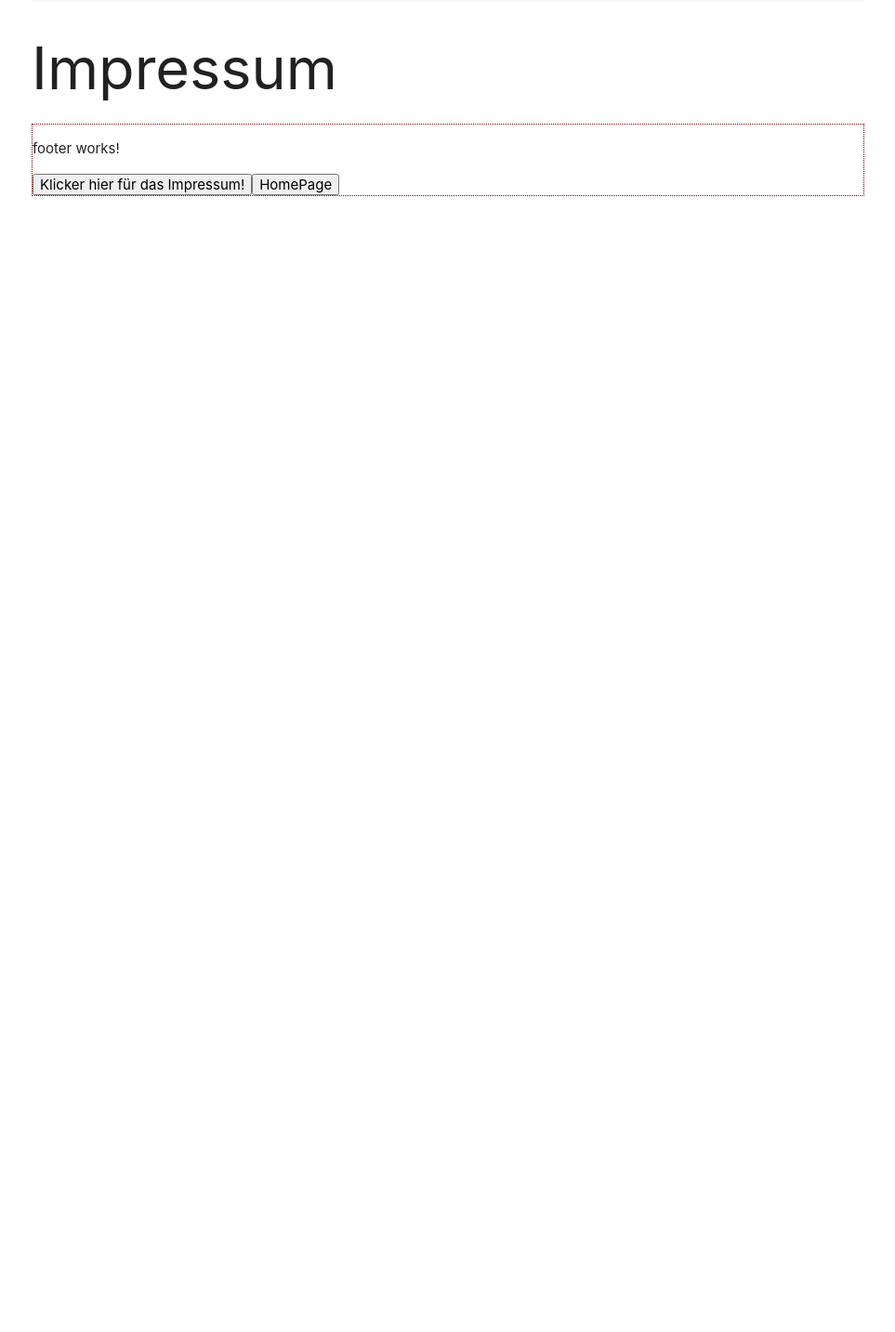
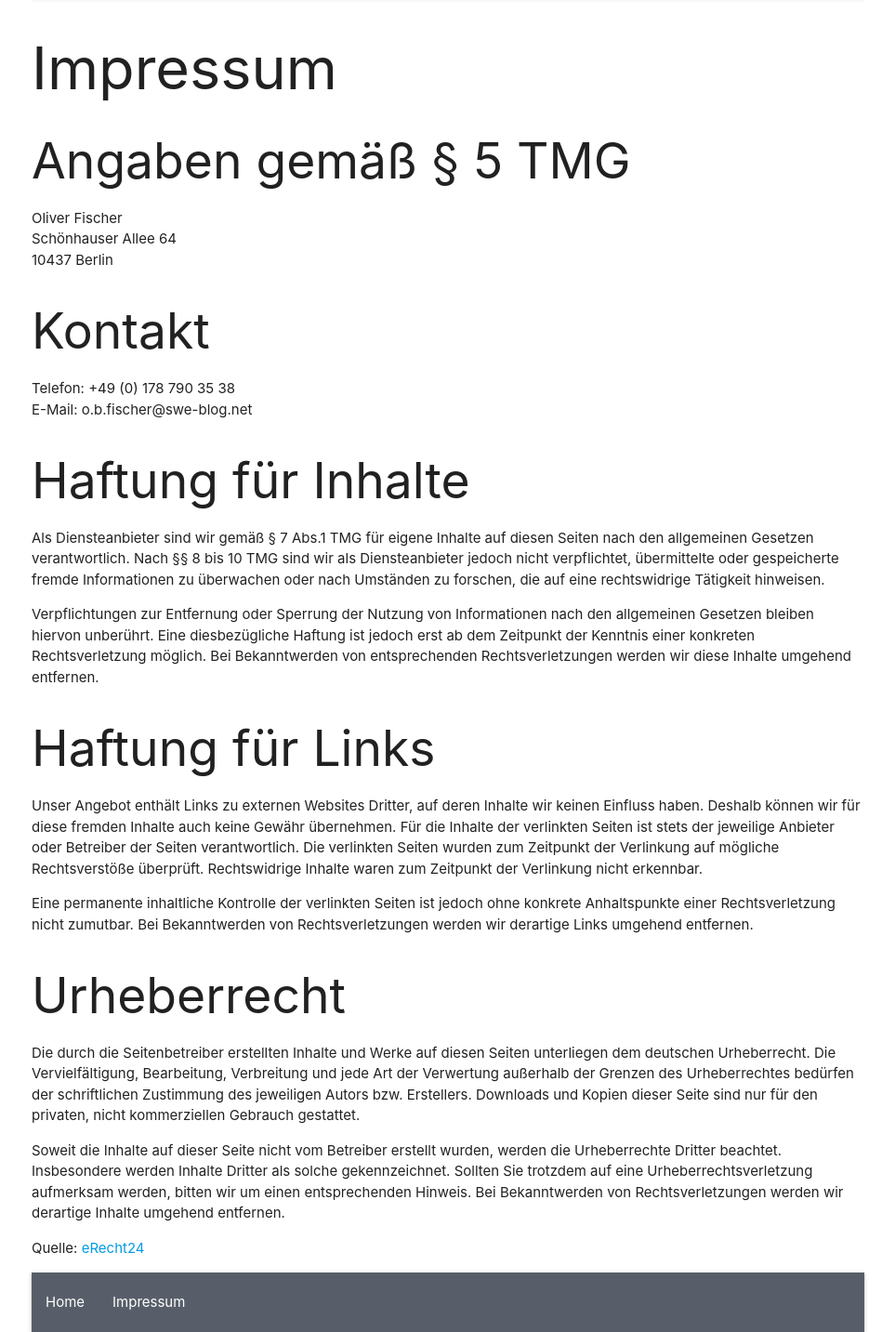
Before and after one commit to konferenzkalender2019/mvp, an Angular app in the folder mvp/: page /impressum in a window 1280 px wide. Shown: the part 67-1500 px from the top of the page at 93% size, without its empty margins (158-1121 px from the left). Before the commit the page ends 800 px from the top, so only its background shows below. Built offline with nearby package versions, Linux system fonts and the light colour scheme.

Commit message:
Impressum hinzugefügt

```diff
--- a/mvp/src/app/footer/footer.component.html
+++ b/mvp/src/app/footer/footer.component.html
@@ -1,10 +1,10 @@
-<div style="border: 1px dotted darkred">
 
-  <p>
-    footer works!
-  </p>
 
-  <a routerLink="/impressum"><button>Klicker hier für das Impressum!</button></a>
-  <a routerLink="/"><button>HomePage</button></a>
+<nav lass="navbar navbar-expand-lg navbar-light" style="background-color: #575e69;">
 
-</div>
+
+  <ul id="nav-mobile" class="left hide-on-med-and-down">
+    <li><a routerLink="/">Home</a></li>
+    <li><a routerLink="/impressum">Impressum</a></li>
+  </ul>
+</nav>
--- a/mvp/src/app/footer/footer.component.scss
+++ b/mvp/src/app/footer/footer.component.scss
@@ -0,0 +1,4 @@
+.navbar-brand {
+  font-size: 20px;
+  margin-left: 10px
+}
--- a/mvp/src/app/impressum/impressum.component.html
+++ b/mvp/src/app/impressum/impressum.component.html
@@ -4,6 +4,84 @@
 
   <h1>Impressum</h1>
 
+  <h2>Angaben gemäß § 5 TMG</h2>
+
+  <p>
+    Oliver Fischer<br/>
+    Schönhauser Allee 64<br/>
+    10437 Berlin
+  </p>
+
+  <h2>Kontakt</h2>
+
+  <p>
+    Telefon: +49 (0) 178 790 35 38<br/>
+    <!-- todo  Telefax: +49 (0) 123 44 55 99 -->
+    E-Mail: o.b.fischer@swe-blog.net
+  </p>
+
+  <h2>Haftung für Inhalte</h2>
+
+  <p>
+    Als Diensteanbieter sind wir gemäß § 7 Abs.1 TMG für eigene Inhalte auf
+    diesen Seiten nach den allgemeinen Gesetzen verantwortlich. Nach §§ 8 bis 10 TMG
+    sind wir als Diensteanbieter jedoch nicht verpflichtet, übermittelte oder
+    gespeicherte fremde Informationen zu überwachen oder nach Umständen zu forschen,
+    die auf eine rechtswidrige Tätigkeit hinweisen.
+  </p>
+
+  <p>
+    Verpflichtungen zur Entfernung oder Sperrung der Nutzung von Informationen nach
+    den allgemeinen Gesetzen bleiben hiervon unberührt. Eine diesbezügliche Haftung
+    ist jedoch erst ab dem Zeitpunkt der Kenntnis einer konkreten Rechtsverletzung
+    möglich. Bei Bekanntwerden von entsprechenden Rechtsverletzungen werden wir
+    diese Inhalte umgehend entfernen.
+  </p>
+
+  <h2>Haftung für Links</h2>
+
+  <p>
+    Unser Angebot enthält Links zu externen Websites Dritter, auf deren Inhalte wir
+    keinen Einfluss haben. Deshalb können wir für diese fremden Inhalte auch keine
+    Gewähr übernehmen. Für die Inhalte der verlinkten Seiten ist stets der
+    jeweilige Anbieter oder Betreiber der Seiten verantwortlich. Die verlinkten
+    Seiten wurden zum Zeitpunkt der Verlinkung auf mögliche Rechtsverstöße überprüft.
+    Rechtswidrige Inhalte waren zum Zeitpunkt der Verlinkung nicht erkennbar.
+  </p>
+
+  <p>
+    Eine permanente inhaltliche Kontrolle der verlinkten Seiten ist jedoch ohne
+    konkrete Anhaltspunkte einer Rechtsverletzung nicht zumutbar. Bei Bekanntwerden
+    von Rechtsverletzungen werden wir derartige Links umgehend entfernen.
+  </p>
+
+  <h2>Urheberrecht</h2>
+
+  <p>
+    Die durch die Seitenbetreiber erstellten Inhalte und Werke auf diesen Seiten
+    unterliegen dem deutschen Urheberrecht. Die Vervielfältigung, Bearbeitung,
+    Verbreitung und jede Art der Verwertung außerhalb der Grenzen des Urheberrechtes
+    bedürfen der schriftlichen Zustimmung des jeweiligen Autors bzw. Erstellers.
+    Downloads und Kopien dieser Seite sind nur für den privaten, nicht
+    kommerziellen Gebrauch gestattet.
+  </p>
+
+
+  <p>
+    Soweit die Inhalte auf dieser Seite nicht vom Betreiber erstellt wurden, werden die
+    Urheberrechte Dritter beachtet. Insbesondere werden Inhalte Dritter als solche
+    gekennzeichnet. Sollten Sie trotzdem auf eine Urheberrechtsverletzung aufmerksam
+    werden, bitten wir um einen entsprechenden Hinweis. Bei Bekanntwerden von
+    Rechtsverletzungen werden wir derartige Inhalte umgehend entfernen.
+  </p>
+
+
+  <p>
+    Quelle: <a href="https://www.e-recht24.de" target="erecht">eRecht24</a>
+  </p>
+
+
+
 
   <app-footer></app-footer>
 </div>
```
